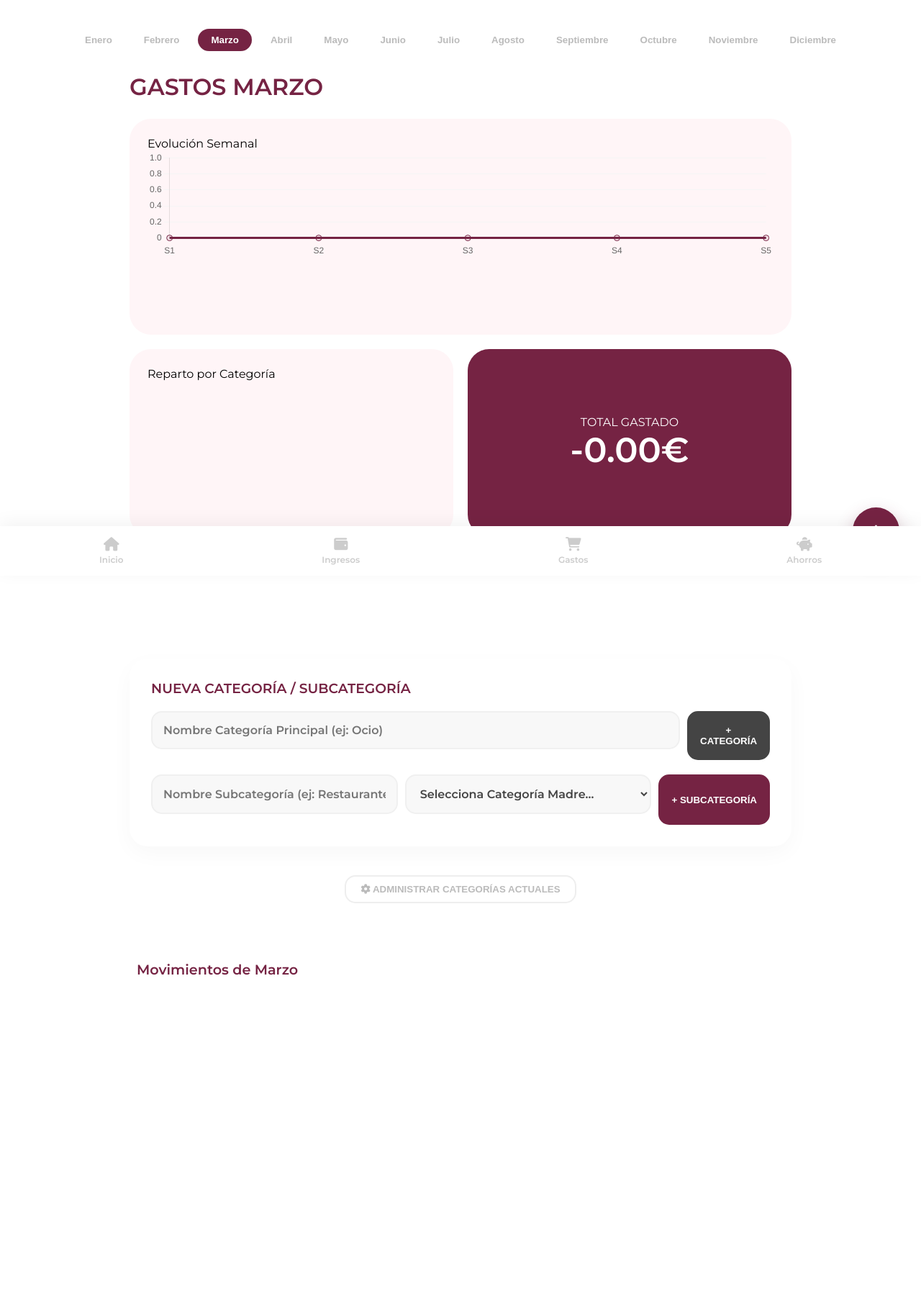
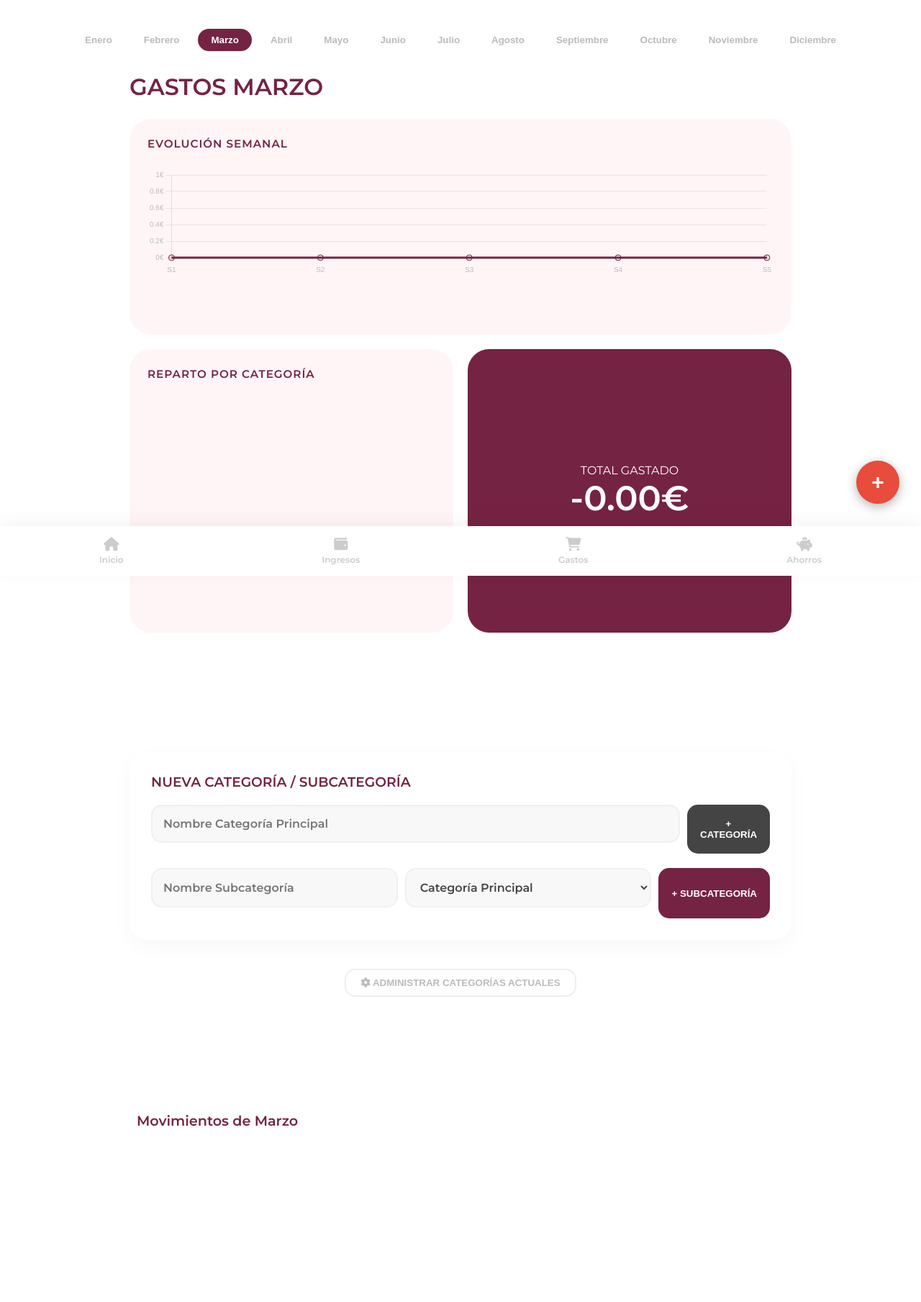
Before and after one commit to clauromann/misgastos, a Flask app: page /gastos in a window 1280 px wide. Shown: the whole page at 72% size. Before the commit the page ends 1355 px from the top, so only its background shows below. Run offline with Flask 3, Linux system fonts and the light colour scheme; data comes from the database, SQL or seed files in the repository; data that the repository does not hold is empty; a map, chart or similar area stays blank.

Commit message:
Arreglos 1
Signed-off-by: CRG <claudiaromangarcia@gmail.com>

```diff
--- a/frontend/static/css/form_ingreso.css
+++ b/frontend/static/css/form_ingreso.css
@@ -13,16 +13,16 @@
 
 /* Contenedor del Modal */
 .modal-overlay {
-    display: none;
-    position: fixed;
-    z-index: 2000;
-    left: 0; top: 0;
-    width: 100%; height: 100%;
-    background: rgba(45, 5, 16, 0.4);
-    backdrop-filter: blur(8px);
+    position: fixed; /* Fixed es clave para que ignore los contenedores padre */
+    top: 0;
+    left: 0;
+    width: 100%;
+    height: 100%;
+    background: rgba(0, 0, 0, 0.6);
+    display: none; /* Se cambia a flex con JS */
     justify-content: center;
     align-items: center;
-    animation: fadeIn 0.3s ease-out;
+    z-index: 10000; /* Un número muy alto para que nada lo tape */
 }
 
 .modal-content {
--- a/frontend/static/css/gastos.css
+++ b/frontend/static/css/gastos.css
@@ -25,27 +25,69 @@
 /* Estructura de Gráficos */
 .substats-grid {
     display: grid;
-    grid-template-columns: repeat(auto-fit, minmax(320px, 1fr));
+    margin-top: 160px;
+    /* Esto hace que se pongan de 2 en 2 si hay sitio, si no, de 1 en 1 */
+    grid-template-columns: repeat(auto-fit, minmax(340px, 1fr));
+    /* El auto-rows asegura que la fila crezca si el contenido es alto */
+    grid-auto-rows: auto;
     gap: 30px;
-    margin-top: 80px; /* Espacio con respecto a la sección superior */
-    padding-bottom: 50px;
+    padding-bottom: 100px;
+    width: 100%;
+    align-items: start; /* Evita que una tarjeta estire a la de al lado */
+}
+.chart-card-mini {
+    background: #ffffff;
+    border-radius: 20px;
+    padding: 20px;
+
+    /* BORDE: Gris fino alrededor y burdeos grueso a la izquierda */
+    border: 1px solid #eeeeee;
+    border-left: 6px solid #752343;
+
+    box-shadow: 0 4px 12px rgba(0,0,0,0.02);
+
+    /* Asegura que la tarjeta crezca según su contenido */
+    height: auto;
+    min-height: 200px;
+    position: relative;
 }
 
-.chart-card-mini {
-    background: #fff;
-    padding: 25px;
-    border-radius: 25px;
-    box-shadow: 0 10px 30px rgba(0,0,0,0.03);
-    min-height: 250px; /* Asegura que el canvas sea visible */
+/* Título de la mini tarjeta */
+.chart-card-mini .card-label {
+    color: #752343;
+    font-weight: 800;
+    font-size: 0.9rem;
+    margin-bottom: 10px;
+    display: block;
 }
 
 .chart-card-mini canvas {
     max-height: 200px !important; /* Limita el alto para que no se deformen */
 }
 
-/* Ajuste del Botón Flotante en Gastos */
+/* Ajuste para que el botón + flote sobre la barra inferior */
 .fab-add {
-    background: #752343 !important; /* Mantenemos el burdeos corporativo */
+    position: fixed;
+    bottom: 100px; /* Lo subimos de 20px a 100px para que libre la barra */
+    right: 30px;
+    width: 60px;
+    height: 60px;
+    border-radius: 50%;
+    border: none;
+    color: white;
+    font-size: 30px;
+    font-weight: bold;
+    box-shadow: 0 4px 15px rgba(0,0,0,0.3);
+    cursor: pointer;
+    z-index: 999; /* Por debajo del modal, pero por encima de la barra */
+    display: flex;
+    align-items: center;
+    justify-content: center;
+    transition: transform 0.2s;
+}
+
+.fab-add:active {
+    transform: scale(0.9);
 }
 
 .admin-categories-section {
--- a/frontend/static/css/ingresos.css
+++ b/frontend/static/css/ingresos.css
@@ -54,6 +54,16 @@ body {
 
 /* Gráficos */
 .chart-card-full { background: var(--rosa-fondo); padding: 25px; border-radius: 30px; height: 300px; margin-bottom: 20px; }
+.chart-card-half .card-label,
+.chart-card-full .card-label {
+    color: #752343; /* Color Burdeos */
+    font-weight: 800;
+    font-size: 0.95rem;
+    text-transform: uppercase;
+    letter-spacing: 1px;
+    margin-bottom: 25px; /* Más espacio debajo del título */
+    display: block;
+}
 .mid-row { display: grid; grid-template-columns: 1fr 1fr; gap: 20px; height: 260px; margin-bottom: 40px; }
 .chart-card-half { background: var(--rosa-fondo); padding: 25px; border-radius: 30px; }
 .card-internal-title { color: var(--burdeos); font-weight: 700; font-size: 0.8rem; text-transform: uppercase; margin-bottom: 10px; }
@@ -66,7 +76,7 @@ body {
 
 /* --- HISTORIAL MINIMALISTA (CORREGIDO) --- */
 .history-section {
-    margin-top: 80px;      /* Aumentamos el espacio con los gráficos */
+    margin-top: 160px;      /* Aumentamos el espacio con los gráficos */
     padding-bottom: 100px; /* Espacio para que el botón + no tape la última fila */
     max-width: 900px;      /* Alineado con el ancho de los gráficos */
     margin-left: auto;
@@ -126,25 +136,31 @@ body {
     font-size: 1.1rem;
 }
 
-/* BOTÓN + (FIXED Y ARRIBA DE TODO) */
+/* Ajuste para que el botón + flote sobre la barra inferior */
 .fab-add {
-    position: fixed !important;
-    bottom: 30px !important;
-    right: 30px !important;
-    width: 65px;
-    height: 65px;
-    background: var(--burdeos);
-    color: white;
+    position: fixed;
+    bottom: 100px; /* Lo subimos de 20px a 100px para que libre la barra */
+    right: 30px;
+    width: 60px;
+    height: 60px;
+    border-radius: 50%;
     border: none;
-    border-radius: 50%;
-    font-size: 35px;
+    color: #752343;
+    font-size: 30px;
+    font-weight: bold;
+    box-shadow: 0 4px 15px rgba(0,0,0,0.3);
     cursor: pointer;
-    z-index: 9999;
+    z-index: 999; /* Por debajo del modal, pero por encima de la barra */
     display: flex;
+    align-items: center;
     justify-content: center;
-    align-items: center;
-    box-shadow: 0 10px 25px rgba(117, 35, 67, 0.3);
+    transition: transform 0.2s;
 }
+
+.fab-add:active {
+    transform: scale(0.9);
+}
+
 
 /* Asegurar que el modal esté oculto si el CSS del modal falla */
 .modal-overlay {
--- a/frontend/static/js/gastos.js
+++ b/frontend/static/js/gastos.js
@@ -57,15 +57,53 @@ document.addEventListener('DOMContentLoaded', () => {
             options: {
                 responsive: true,
                 maintainAspectRatio: false,
-                plugins: { legend: { display: false } },
-                scales: { y: { beginAtZero: true, grid: { color: '#f5f5f5' } }, x: { grid: { display: false } } }
+                plugins: {
+                    legend: { display: false },
+                    tooltip: {
+                        callbacks: {
+                            // Esto añade el € al pasar el ratón sobre las barras
+                            label: function(context) {
+                                let label = context.dataset.label || '';
+                                if (label) label += ': ';
+                                if (context.parsed.y !== null) {
+                                    label += new Intl.NumberFormat('es-ES', { style: 'currency', currency: 'EUR' }).format(context.parsed.y);
+                                }
+                                return label;
+                            }
+                        }
+                    }
+                },
+                scales: {
+                    y: {
+                        beginAtZero: true,
+                        // 1. LÍNEAS DE FONDO (como en ingresos)
+                        grid: {
+                            color: 'rgba(117, 35, 67, 0.1)', // Burdeos muy clarito
+                            drawBorder: false
+                        },
+                        ticks: {
+                            color: '#bbb',
+                            font: { size: 10 },
+                            // 2. AÑADIR € AL EJE Y
+                            callback: function(value) {
+                                return value + '€';
+                            }
+                        }
+                    },
+                    x: {
+                        grid: { display: false }, // Sin líneas verticales para que sea limpio
+                        ticks: { color: '#bbb', font: { size: 10 } }
+                    }
+                }
             }
         });
     }
 
     // 4. Gráfico Reparto por Categoría (Dona)
-    const ctxCat = document.getElementById('chartCategorias');
-    if (ctxCat && typeof labelsCat !== 'undefined' && labelsCat.length > 0) {
+    // --- DENTRO DE GASTOS.JS ---
+
+    const ctxCat = document.getElementById('chartCategorias').getContext('2d');
+
     new Chart(ctxCat, {
         type: 'doughnut',
         data: {
@@ -73,17 +111,47 @@ document.addEventListener('DOMContentLoaded', () => {
             datasets: [{
                 data: valuesCat,
                 backgroundColor: ['#752343', '#9b3054', '#c24d6f', '#e07693', '#f2a7ba', '#444'],
-                    borderWidth: 0
+                borderWidth: 3,
+                borderColor: '#ffffff'
             }]
         },
         options: {
             responsive: true,
             maintainAspectRatio: false,
-                plugins: { legend: { position: 'bottom', labels: { boxWidth: 12, font: { size: 11 } } } },
-                cutout: '70%'
+            cutout: '75%', // Lo hace un poco más fino y elegante
+            plugins: {
+                // 1. ACTIVAR LEYENDA
+                legend: {
+                    display: true,
+                    position: 'bottom',
+                    labels: {
+                        color: '#752343', // Color burdeos para los textos
+                        font: { weight: 'bold', size: 12 },
+                        padding: 20
+                    }
+                },
+                // 2. FORMATO MONEDA Y PORCENTAJE AL PASAR EL CURSOR
+                tooltip: {
+                    callbacks: {
+                        label: function(context) {
+                            const dataset = context.dataset.data;
+                            const total = dataset.reduce((acc, curr) => acc + curr, 0);
+                            const valorActual = context.raw;
+                            const porcentaje = ((valorActual / total) * 100).toFixed(1);
+
+                            // Formato 0,00 €
+                            const formatoDinero = new Intl.NumberFormat('es-ES', {
+                                style: 'currency',
+                                currency: 'EUR'
+                            }).format(valorActual);
+
+                            return ` ${context.label}: ${formatoDinero} (${porcentaje}%)`;
+                        }
+                    }
+                }
+            }
         }
     });
-    }
 
     // 5. Gráficos Mini de Subcategorías (Los que no salían)
     if (typeof statsSub !== 'undefined' && statsSub !== null) {
@@ -106,13 +174,41 @@ document.addEventListener('DOMContentLoaded', () => {
                         }]
                     },
                 options: {
-                        indexAxis: 'y', // Barra horizontal para mejor lectura
+                    indexAxis: 'y',
                     responsive: true,
                     maintainAspectRatio: false,
-                        plugins: { legend: { display: false } },
+                    plugins: {
+                        legend: { display: false },
+                        // AÑADIMOS EL TOOLTIP AQUÍ
+                        tooltip: {
+                            callbacks: {
+                                label: function(context) {
+                                    const dataset = context.dataset.data;
+                                    // Sumamos el total de esa categoría para sacar el %
+                                    const total = dataset.reduce((acc, curr) => acc + curr, 0);
+                                    const valorActual = context.raw;
+                                    const porcentaje = ((valorActual / total) * 100).toFixed(1);
+
+                                    // Formato 0,00 €
+                                    const formatoDinero = new Intl.NumberFormat('es-ES', {
+                                        style: 'currency',
+                                        currency: 'EUR'
+                                    }).format(valorActual);
+
+                                    return ` ${context.label}: ${formatoDinero} (${porcentaje}%)`;
+                                }
+                            }
+                        }
+                    },
     scales: {
         x: { display: false },
-                            y: { ticks: { font: { weight: 'bold', size: 10 } }, grid: { display: false } }
+        y: {
+            ticks: {
+                font: { weight: 'bold', size: 11 },
+                color: '#752343' // Nombres de subcategorías en burdeos
+            },
+            grid: { display: false }
+        }
     }
 }
                 });
--- a/frontend/templates/gastos.html
+++ b/frontend/templates/gastos.html
@@ -45,14 +45,14 @@
         <h3 style="color: var(--burdeos); font-weight: 800; margin-bottom: 20px;">NUEVA CATEGORÍA / SUBCATEGORÍA</h3>
 
         <form action="/gastos/nueva_categoria" method="POST" style="display: flex; gap: 10px; margin-bottom: 20px;">
-            <input type="text" name="nombre" placeholder="Nombre Categoría Principal (ej: Ocio)" class="minimal-select" style="flex-grow: 1;" required>
+            <input type="text" name="nombre" placeholder="Nombre Categoría Principal" class="minimal-select" style="flex-grow: 1;" required>
             <button type="submit" class="month-btn active" style="background: #444; border-radius: 15px;">+ CATEGORÍA</button>
         </form>
 
         <form action="/gastos/nueva_subcategoria" method="POST" style="display: grid; grid-template-columns: 1fr 1fr auto; gap: 10px;">
-            <input type="text" name="nombre_sub" placeholder="Nombre Subcategoría (ej: Restaurante)" class="minimal-select" required>
+            <input type="text" name="nombre_sub" placeholder="Nombre Subcategoría" class="minimal-select" required>
             <select name="categoria_padre_id" class="minimal-select" required>
-                <option value="">Selecciona Categoría Madre...</option>
+                <option value="">Categoría Principal</option>
                 {% for cat in categorias %}
                 <option value="{{ cat.id }}">{{ cat.nombre }}</option>
                 {% endfor %}
```
Also changed, not shown: frontend/static/js/home.js (+38 -5 lines). Lines whose indentation alone changed are shown as unchanged.
